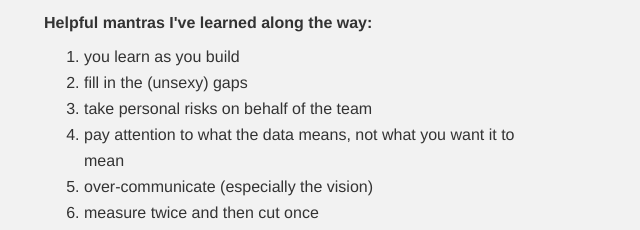
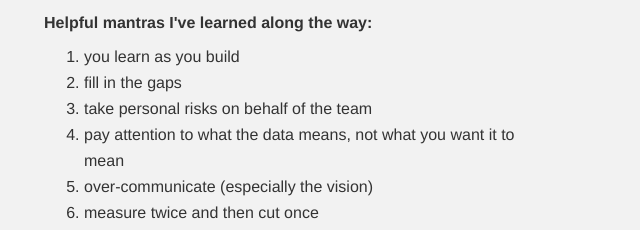
Before and after one commit to thedavidprice/thedavidprice.github.io, a plain HTML site: page index.html in a window 1280 px wide. Shown: the part 1211-1441 px from the top of the page, 83-723 px from the left. Drawn offline with nearby package versions, Linux system fonts and the light colour scheme.

Commit message:
tclem note: things are no longer unsexy nor sexy
¯\_(ツ)_/¯

```diff
--- a/index.html
+++ b/index.html
@@ -85,7 +85,7 @@
                         </p>
                         <ol style="margin-top:.5em;">
                           <li>you learn as you build</li>
-                          <li>fill in the (unsexy) gaps</li>
+                          <li>fill in the gaps</li>
                           <li>take personal risks on behalf of the team</li>
                           <li>pay attention to what the data means, not what you want it to mean</li>
                           <li>over-communicate (especially the vision)</li>
```
